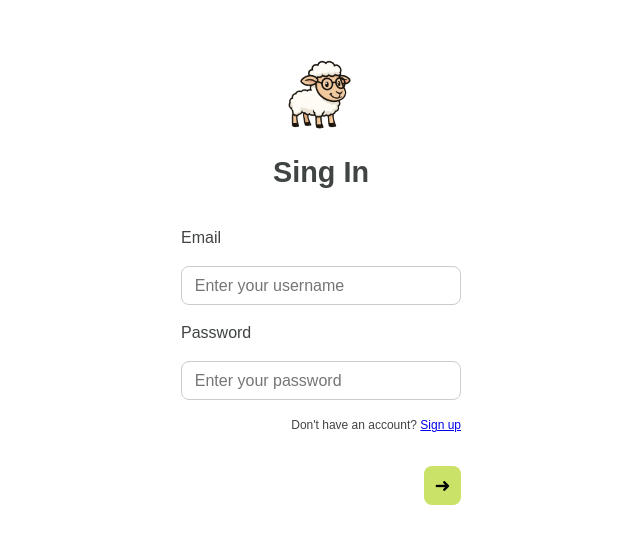
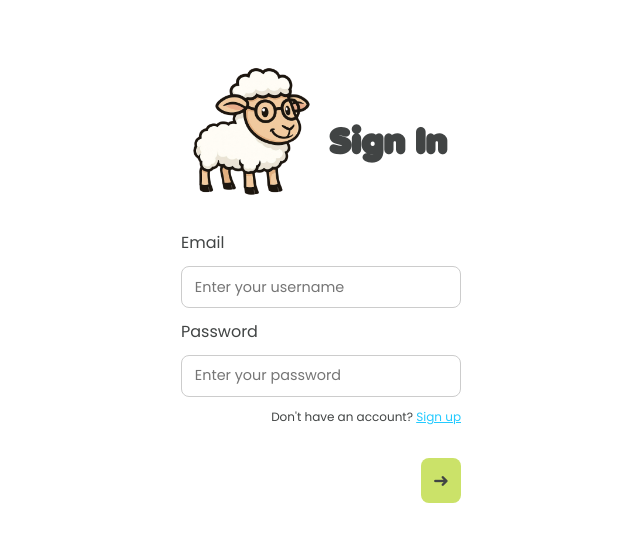
Before and after one commit to LitoKarageorgou/bright-app, a React (Vite) app: page /login in a window 1280 px wide. Shown: the part 120-664 px from the top of the page, without its empty margins (319-959 px from the left). Built offline with nearby package versions, Linux system fonts and the light colour scheme.

Commit message:
style: refine layout and styling for login screen

```diff
--- a/index.html
+++ b/index.html
@@ -1,13 +1,21 @@
 <!doctype html>
 <html lang="en">
+
 <head>
   <meta charset="UTF-8" />
   <link rel="icon" type="image/png" href="/sheep.png" />
+  <link rel="preconnect" href="https://fonts.googleapis.com">
+  <link rel="preconnect" href="https://fonts.gstatic.com" crossorigin>
+  <link
+    href="https://fonts.googleapis.com/css2?family=Poppins:ital,wght@0,100;0,200;0,300;0,400;0,500;0,600;0,700;0,800;0,900;1,100;1,200;1,300;1,400;1,500;1,600;1,700;1,800;1,900&display=swap"
+    rel="stylesheet">
   <meta name="viewport" content="width=device-width, initial-scale=1.0" />
   <title>Bright</title>
 </head>
+
 <body>
   <div id="root"></div>
   <script type="module" src="/src/main.jsx"></script>
 </body>
+
 </html>
--- a/src/components/LoginScreen.jsx
+++ b/src/components/LoginScreen.jsx
@@ -17,8 +17,10 @@ function LoginScreen() {
 
   return (
     <div className={styles.loginScreen}>
-      <img src={sheep} alt="Sheep logo" className={styles.logo} />
-      <h2 className={styles.title}>Sing In</h2>
+      <div className={styles.header}>
+        <img src={sheep} alt="Sheep logo" className={styles.logo} />
+        <h2 className={styles.title}>Sign In</h2>
+      </div>
 
       <form className={styles.form} onSubmit={handleSubmit}>
         <label>Email</label>
--- a/src/components/LoginScreen.module.css
+++ b/src/components/LoginScreen.module.css
@@ -3,21 +3,29 @@
   flex-direction: column;
   align-items: center;
   justify-content: center;
-  padding: 2rem;
+  /* padding: 1rem; */
   height: 100vh;
-  font-family: Arial, sans-serif;
+}
+
+.header {
+  display: flex;
+  align-items: center;
+  /* gap: 0.7rem;  */
+  margin-bottom: 1.5rem;
 }
 
 .logo {
-  width: 80px;
-  margin-bottom: 1rem;
+  width: 150px;
+
 }
 
 .title {
-  font-size: 1.8rem;
+  font-family: var(--font-primary);
+  font-size: 2.2rem;
   font-weight: bold;
-  color: var(--primary-text);
-  margin-bottom: 2rem;
+  color: var(--color-primary-text);
+   margin-top: 1.2rem;
+   margin-right: 1rem;
 }
 
 .form {
@@ -25,14 +33,14 @@
   max-width: 280px;
   display: flex;
   flex-direction: column;
-  gap: 1rem;
+  gap: 0.7rem;
 }
 
 input {
   padding: 0.6rem 0.8rem;
-  border-radius: 8px;
   border: 1px solid #ccc;
-  font-size: 1rem;
+  font-size: 0.9rem;
+  font-family: var(--font-secondary);
 }
 
 .footer {
@@ -46,11 +54,15 @@ input {
   font-size: 0.75rem;
 }
 
+.signupText a{
+  color: var(--color-accent-cyan);
+}
+
 .arrowButton {
-  background-color: var( --color-accent-green);
+  background-color: var(--color-accent-green);
+  color: var(--color-primary-text);
   border: none;
-  padding: 0.5rem 0.65rem;
-  border-radius: 8px;
+  padding: 0.5rem 0.75rem;
   font-size: 1.2rem;
   cursor: pointer;
 }
--- a/src/index.css
+++ b/src/index.css
@@ -21,6 +21,7 @@
   --color-accent-pink: #e899a0;
   --color-accent-green: #cbe269;
   --font-primary: 'Volkswagen-Heavy';
+  --font-secondary: 'Poppins';
 }
 
 html {
@@ -35,7 +36,7 @@ body {
 body {
   background-color: var(--color-bg);
   color: var(--color-primary-text);
-  font-family: Arial, Helvetica, sans-serif;
+  font-family: var(--font-secondary);
   line-height: 1.5;
 }
 
@@ -44,6 +45,13 @@ button {
   font-family: inherit;
 }
 
+button,
+input,
+textarea {
+  border-radius: 8px;
+}
+
+
 img.icon,
 svg.icon {
   width: 24px;
```
Lines whose indentation alone changed are shown as unchanged.
